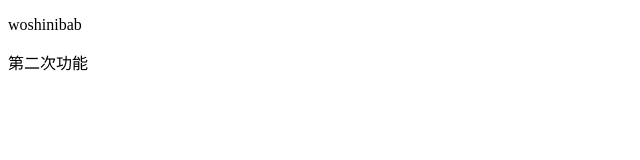
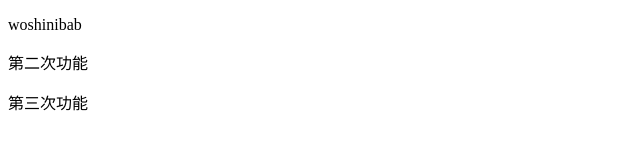
Before and after one commit to cjluojian/luojian, a plain HTML site: page index.html in a window 1280 px wide. Shown: the whole page, without its empty margins (0-640 px from the left). Drawn offline with Linux system fonts and the light colour scheme.

Commit message:
第三次

```diff
--- a/index.html
+++ b/index.html
@@ -9,5 +9,6 @@
 <body>
     <p>woshinibab</p>
     <p>第二次功能</p>
+    <p>第三次功能</p>
 </body>
 </html>
```
